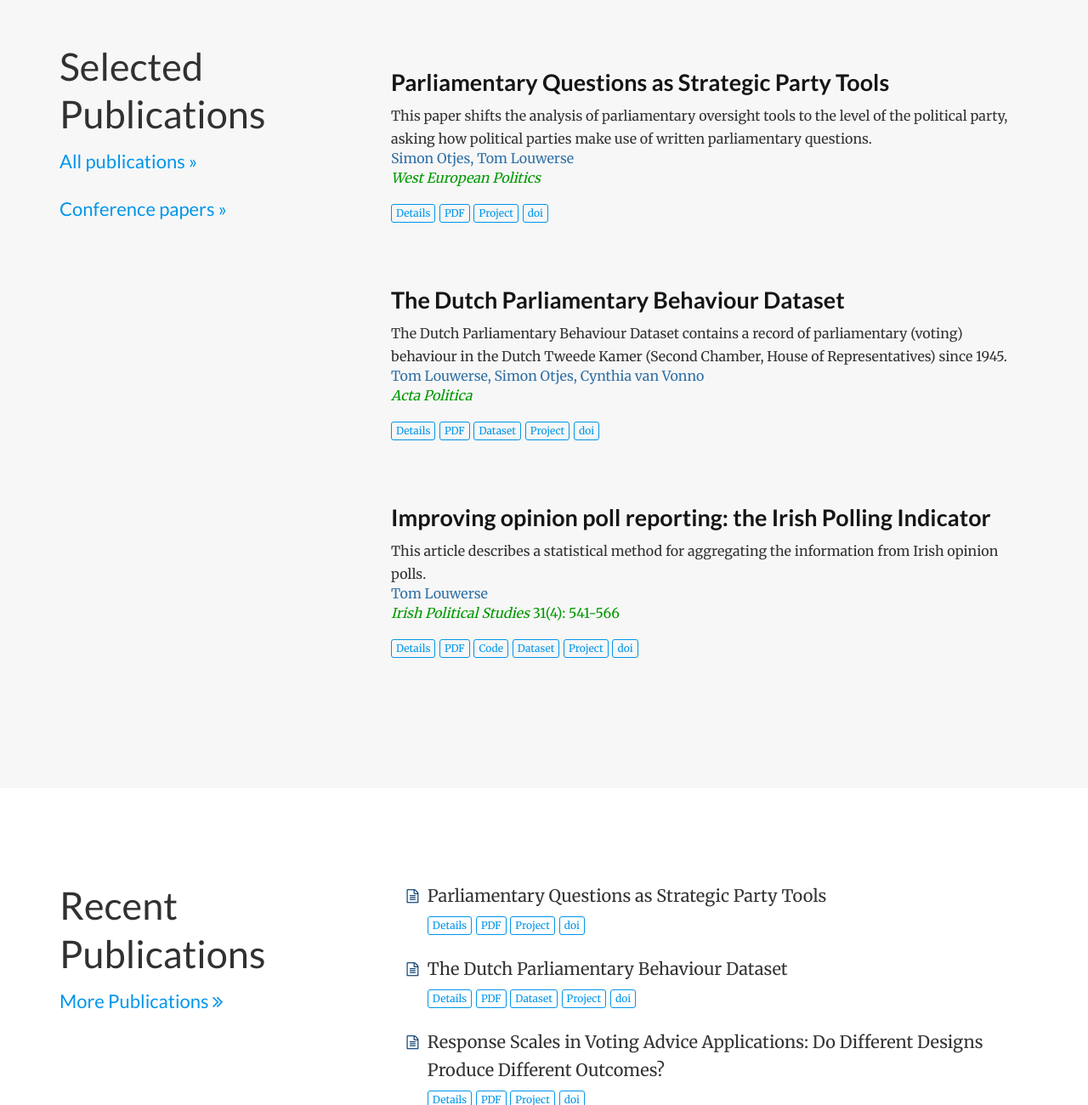
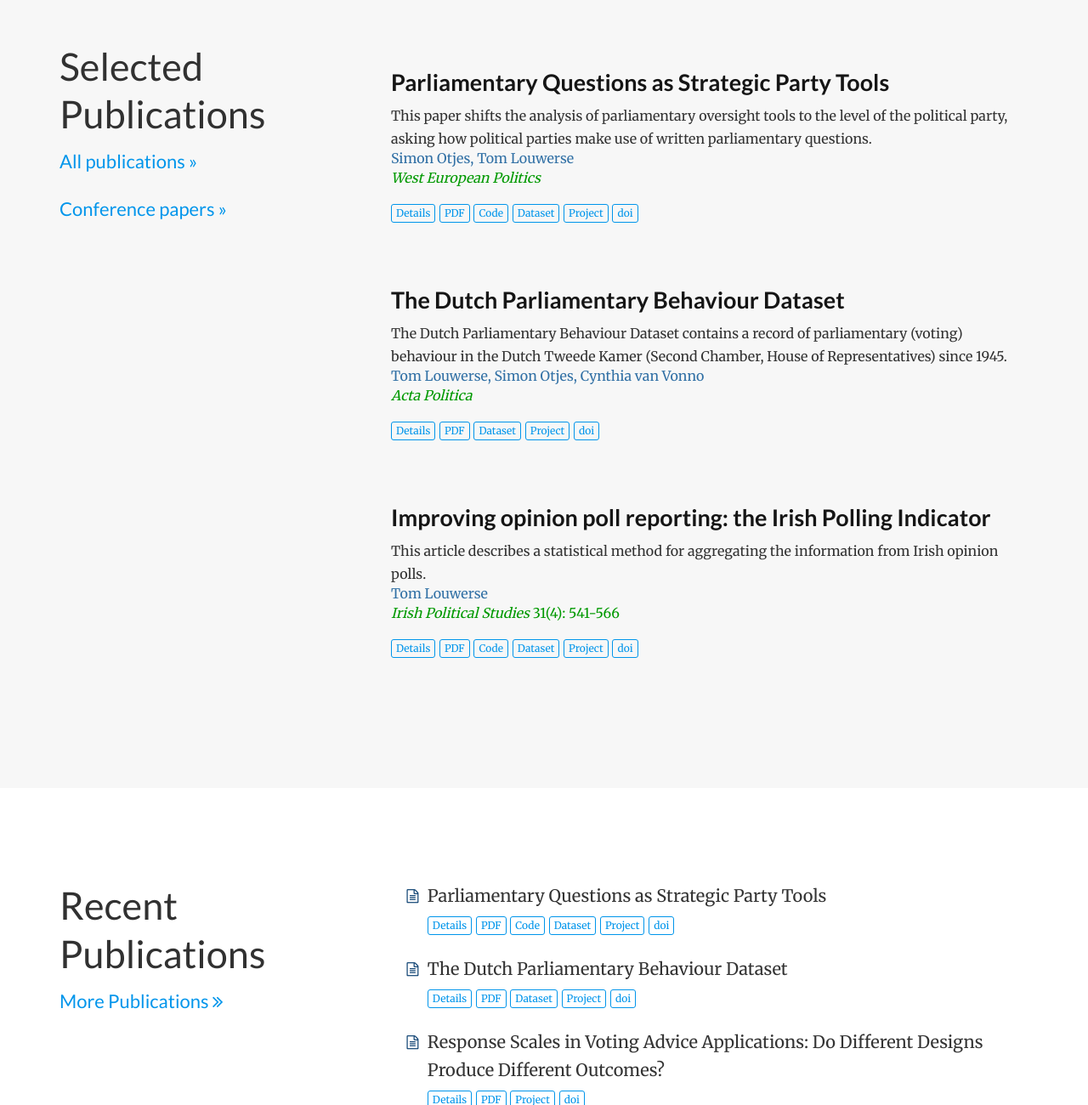
Before and after one commit to louwerse/louwerse.github.io, a plain HTML site: page index.html in a window 1280 px wide. Shown: the part 3837-5137 px from the top of the page at 85% size. Drawn offline with nearby package versions, Linux system fonts and the light colour scheme; some icons are missing.

Commit message:
Add replication link

```diff
--- a/index.html
+++ b/index.html
@@ -578,6 +578,14 @@
 
 
 
+<a class="btn btn-primary btn-outline btn-xs" href="http://dx.doi.org/10.7910/DVN/RYHXMW">
+  Code
+</a>
+
+
+<a class="btn btn-primary btn-outline btn-xs" href="http://dx.doi.org/10.7910/DVN/RYHXMW">
+  Dataset
+</a>
 
 
 <a class="btn btn-primary btn-outline btn-xs" href="https://www.tomlouwerse.nl/project/parliaments">
@@ -798,6 +806,14 @@
 
 
 
+<a class="btn btn-primary btn-outline btn-xs" href="http://dx.doi.org/10.7910/DVN/RYHXMW">
+  Code
+</a>
+
+
+<a class="btn btn-primary btn-outline btn-xs" href="http://dx.doi.org/10.7910/DVN/RYHXMW">
+  Dataset
+</a>
 
 
 <a class="btn btn-primary btn-outline btn-xs" href="https://www.tomlouwerse.nl/project/parliaments">
```
Also changed, not shown: publication/2017-otjes-louwerse-wep/index.html (+8 -0 lines), publication/index.html (+8 -0 lines).
